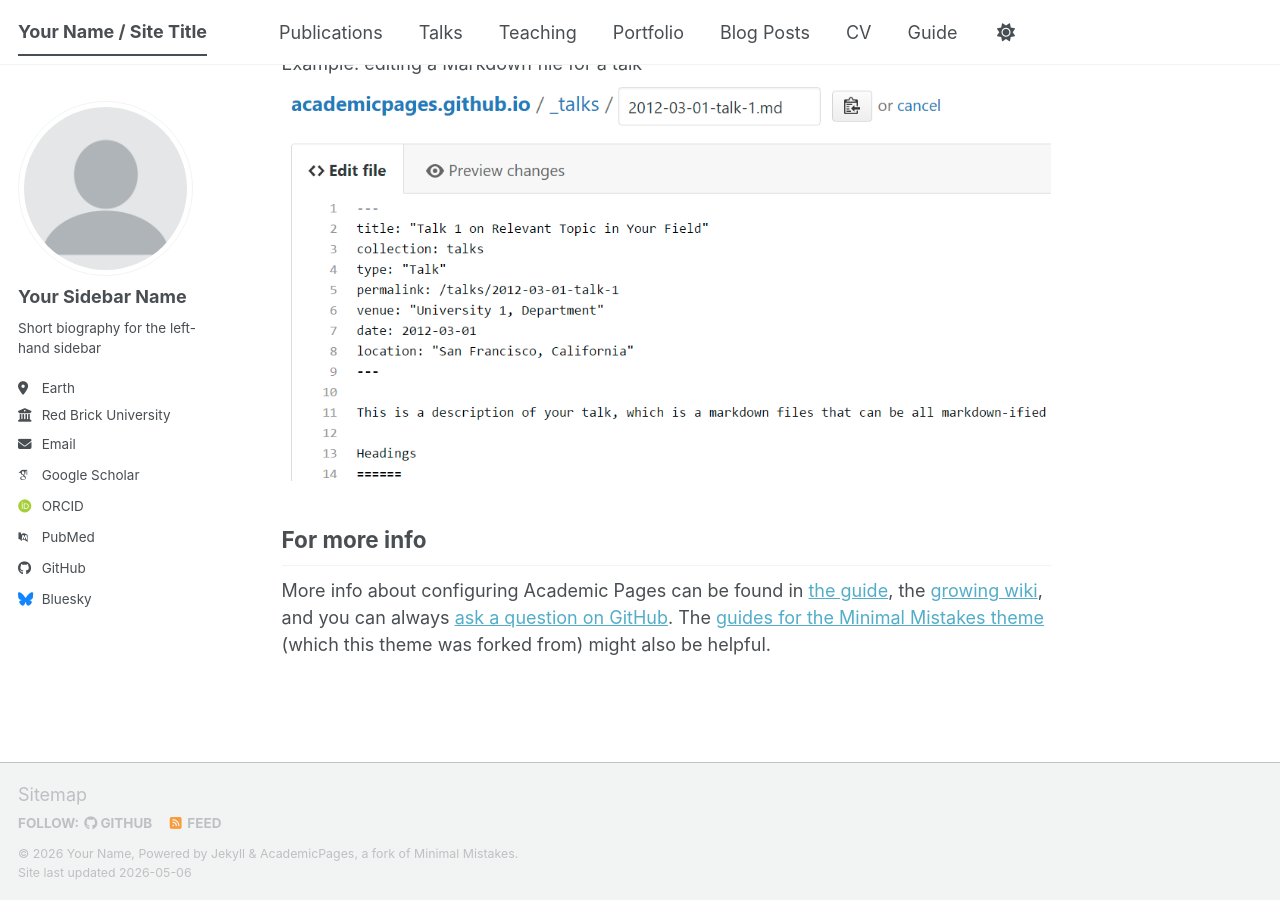
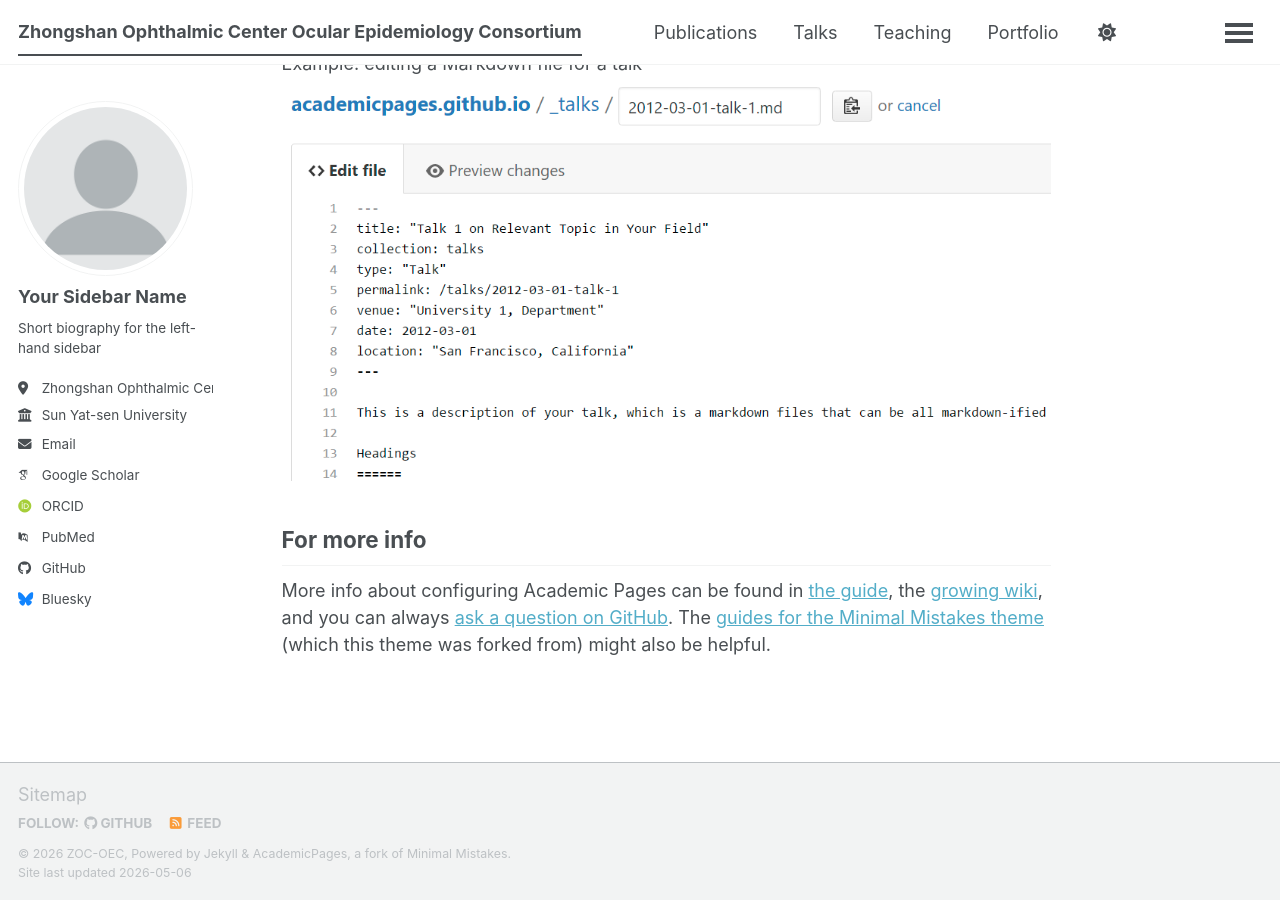
Before and after one commit to zoc-oec/zoc-oec.github.io, a Jekyll site: the page built from _pages/about.md, in a window 1280 px wide and 900 px high, scrolled down 2720 px. Built offline with Jekyll 4.4.1, drawn with Linux system fonts in a browser that asks for light colours; some web fonts are replaced; a script bundle is joined from its source files by our own code; library files that are not in the unit come from our copies.

Commit message:
Update _config.yml

```diff
--- a/_config.yml
+++ b/_config.yml
@@ -9,10 +9,10 @@
 # Basic Site Settings
 locale                   : "en-US"
 site_theme               : "default" # The available themes options are "default", "air", "sunrise", "mint", "dirt" and "contrast"
-title                    : "Your Name / Site Title"
+title                    : "Zhongshan Ophthalmic Center Ocular Epidemiology Consortium"
 title_separator          : "-"
-name                     : &name "Your Name"
-description              : &description "Your Name's academic portfolio"   # Update this with a general description of your site, this is the default if not overridden by a page
+name                     : &name "ZOC-OEC"
+description              : &description "Integrating GDES, High Myopia, and ZAP cohorts for global ocular epidemiology research."   # Update this with a general description of your site, this is the default if not overridden by a page
 url                      : https://academicpages.github.io # The base hostname & protocol for your site e.g. "https://[your GitHub username].github.io",
                                                            # or if you already have some other page hosted on Github then use "https://[your GitHub username].github.io/[Your Repo Name]"
 baseurl                  : "" # the subpath of your site, e.g. "/blog"
@@ -27,8 +27,8 @@ author:
   name             : "Your Sidebar Name"
   pronouns         : # example: "she/her"
   bio              : "Short biography for the left-hand sidebar"
-  location         : "Earth"
-  employer         : "Red Brick University"
+  location         : "Zhongshan Ophthalmic Center"
+  employer         : "Sun Yat-sen University"
   uri              : # URL
   email            : "none@example.org"
 
```
